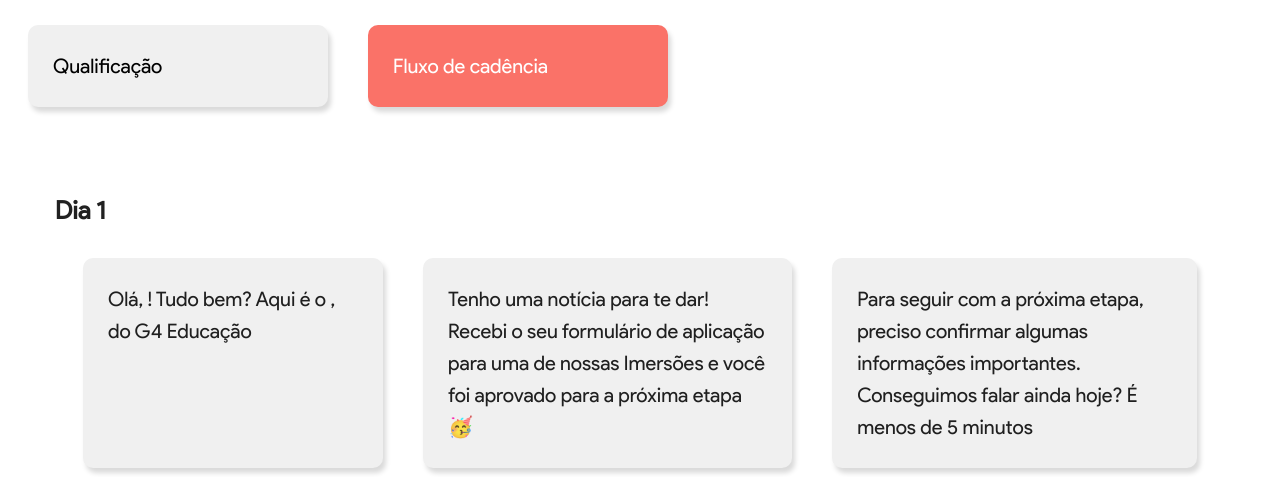
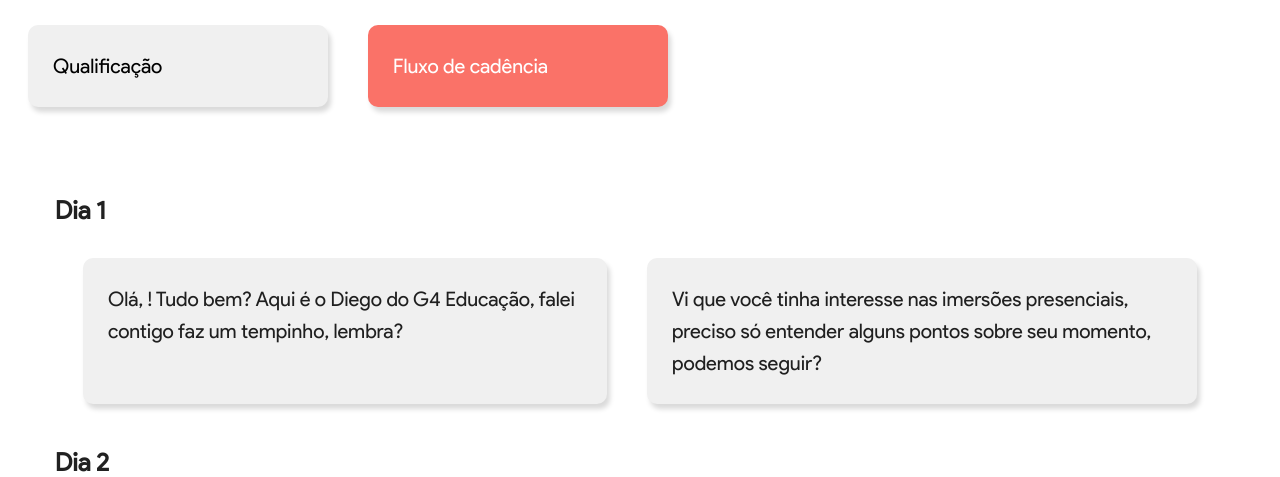
Before and after one commit to DRossigalli/G4_Copycat, a plain HTML site: page chat/diego/fluxo.html in a window 1280 px wide. Shown: the part 323-800 px from the top of the page. Drawn offline with nearby package versions, Linux system fonts and the light colour scheme.

Commit message:
Chat - fluxo de cadencia

```diff
--- a/chat/diego/fluxo.html
+++ b/chat/diego/fluxo.html
@@ -33,15 +33,10 @@
             <span class="title">Dia 1</span>
             <section class="container">
                 <div class="script">
-                    <span>Olá, ! Tudo bem? Aqui é o , do G4 Educação</span>
+                    <span>Olá, ! Tudo bem? Aqui é o Diego do G4 Educação, falei contigo faz um tempinho, lembra?</span>
                 </div>
                 <div class="script">
-                    <span>Tenho uma notícia para te dar! Recebi o seu formulário de aplicação para uma de nossas
-                        Imersões e você foi aprovado para a próxima etapa 🥳</span>
-                </div>
-                <div class="script">
-                    <span>Para seguir com a próxima etapa, preciso confirmar algumas informações importantes.
-                        Conseguimos falar ainda hoje? É menos de 5 minutos</span>
+                    <span>Vi que você tinha interesse nas imersões presenciais, preciso só entender alguns pontos sobre seu momento, podemos seguir?</span>
                 </div>
             </section>
         </section>
```
